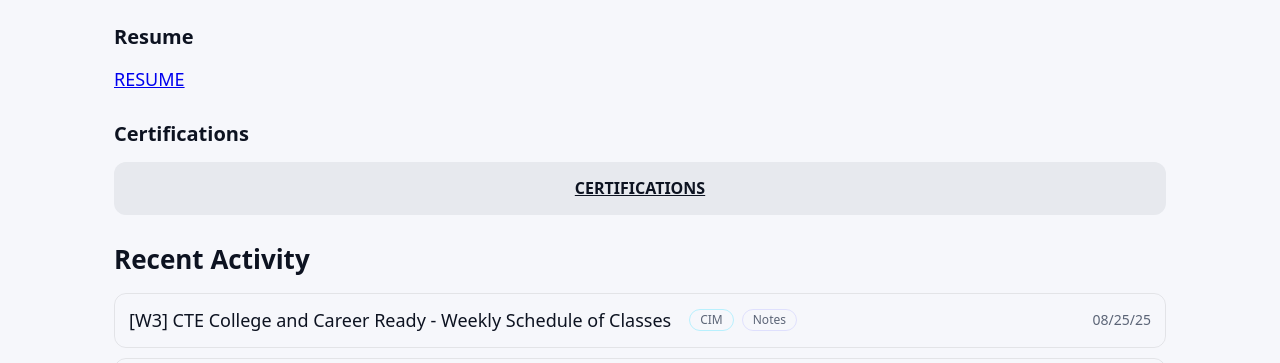
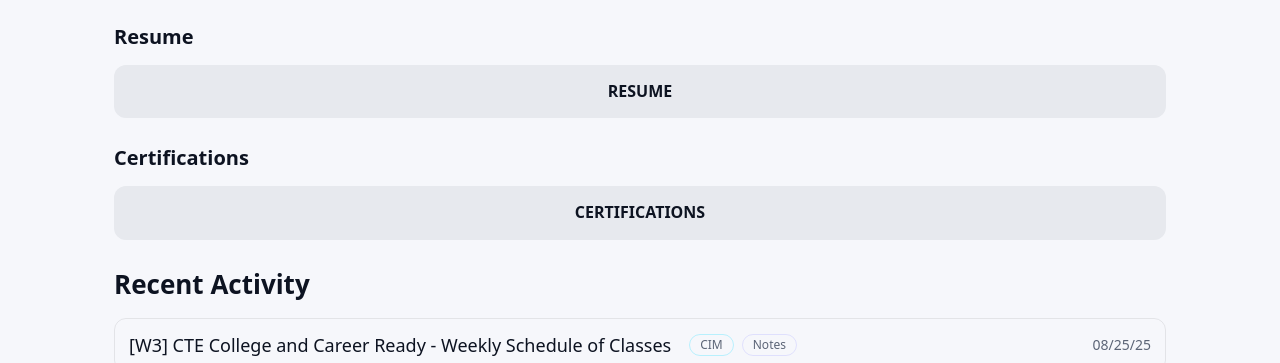
Before and after one commit to m-jeide/eng-portfolio, a website: page index.html in a window 1280 px wide. Shown: the part 522-885 px from the top of the page. Drawn offline with Linux system fonts and the light colour scheme.

Commit message:
Updating style again

```diff
--- a/css/style.css
+++ b/css/style.css
@@ -149,26 +149,33 @@ ul.brief li { margin:.2rem 0 }
 .image-frame { width: 100%; height: 300px; object-fit: cover; display: block; border: 0 }
 
 /* Buttons */
+a.btn {
+  display: inline-block;
+  text-decoration: none;     /* removes underline */
+  font-weight: 700;
+  border-radius: 12px;
+  transition: background 0.2s ease, transform 0.15s ease;
+}
+
 a.btn.full-btn {
   display: block;
   width: 100%;
   text-align: center;
   margin-top: 12px;
   padding: 14px 0;
-  border-radius: 12px;
-  font-weight: 700;
   font-size: 1rem;
   background: var(--button-bg, #0f1115);
   color: var(--button-text, #e7e9ee);
   border: none;
-  transition: background 0.2s ease, transform 0.15s ease;
 }
+
 @media (prefers-color-scheme: light) {
   a.btn.full-btn {
     --button-bg: #e7e9ee;
     --button-text: #0d1321;
   }
 }
+
 a.btn.full-btn:hover {
   background: var(--accent);
   color: #000;
--- a/index.html
+++ b/index.html
@@ -52,7 +52,7 @@
     <!-- Resume -->
     <section id="resume" class="resume">
       <h2 class="section-title">Resume</h2>
-      <a id="resumeLink" class="btn" href="#" target="_blank">RESUME</a>
+      <a id="resumeLink" class="btn full-btn" href="#" target="_blank">RESUME</a>
     </section>
 
     <!-- Certifications -->
```
